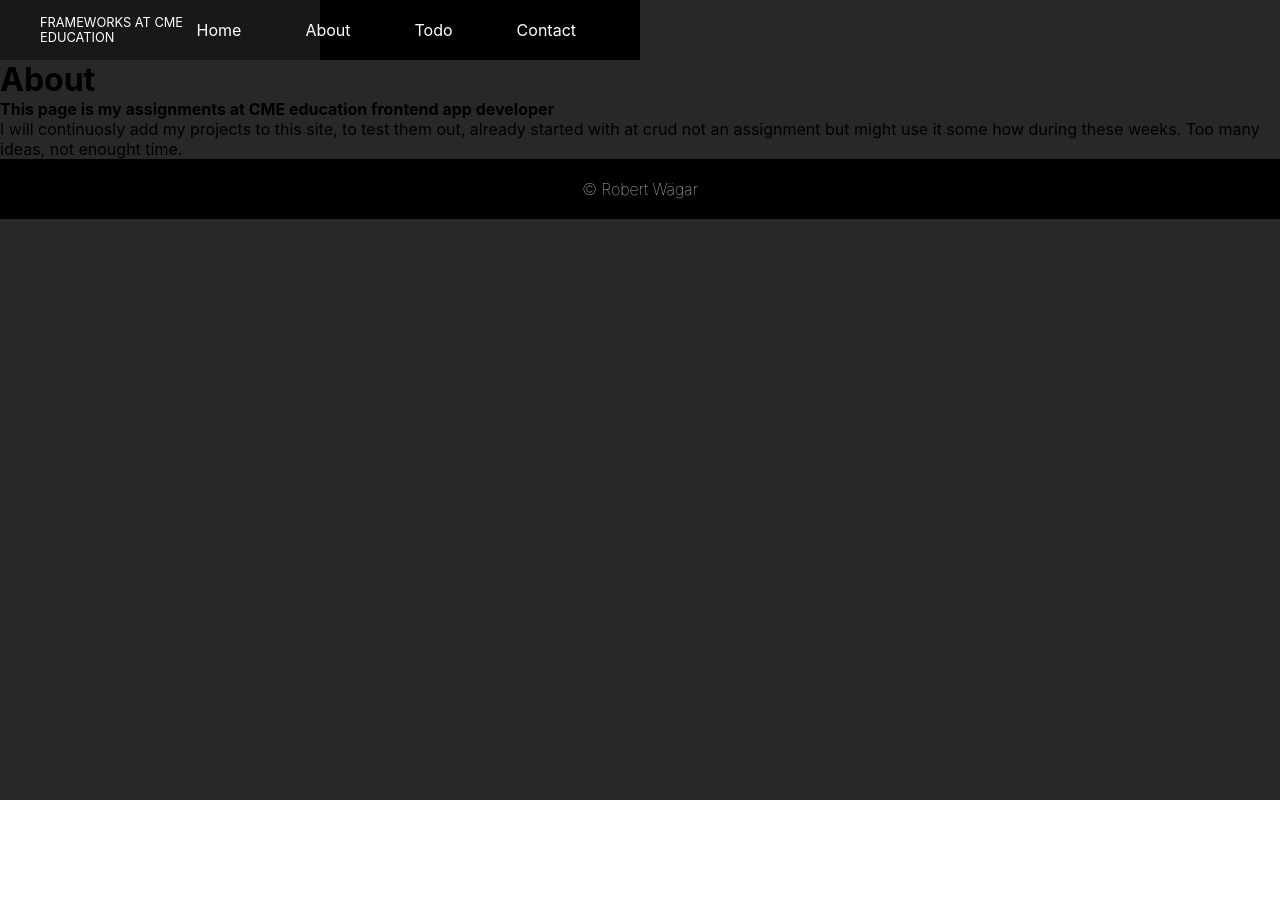
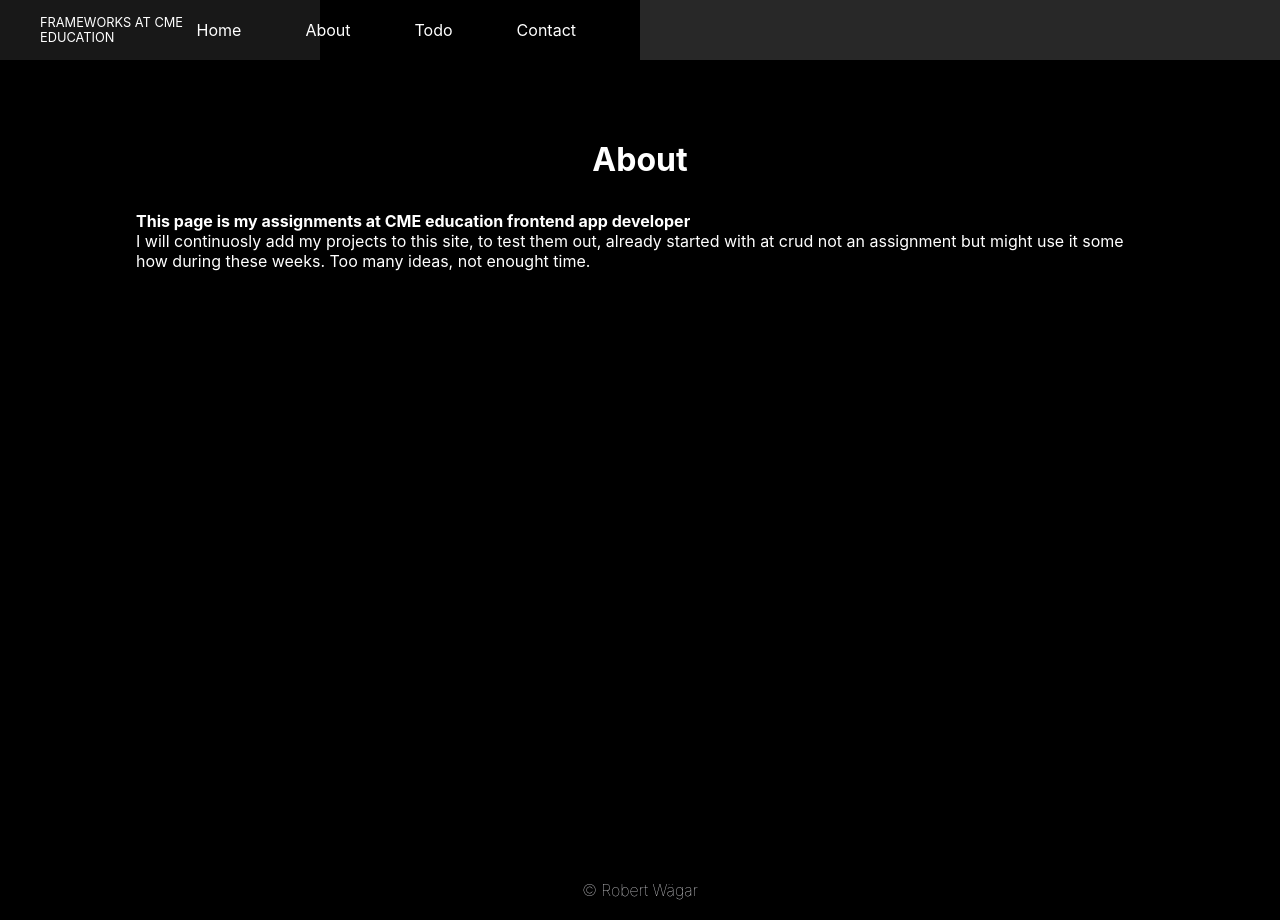
Before and after one commit to xxrobone/ass_1_cme, a React (Vite) app: page /about in a window 1280 px wide. Before the commit the page ends 800 px from the top, so only its background shows below. Built offline with nearby package versions, Linux system fonts and the light colour scheme.

Commit message:
adding some text to one of the extra pages, about

```diff
--- a/src/pages/about/About.jsx
+++ b/src/pages/about/About.jsx
@@ -1,8 +1,12 @@
 import React from 'react'
+
+//styles
+import './About.scss'
 
 export const About = () => {
   return (
-      <div>
+    <div className='about'>
+      <main>
       <h1>About</h1>
       <h4>This page is my assignments at CME education frontend app developer</h4>
       <p>I will continuosly add my projects to this site, to test them out, already started with at crud
@@ -11,6 +15,8 @@ export const About = () => {
         Too many ideas, not enought time.
 
       </p>
+
+      </main>
     </div>
   )
 }
--- a/src/pages/about/About.scss
+++ b/src/pages/about/About.scss
@@ -0,0 +1,18 @@
+.about {
+    min-height: 100vh;
+    color: white !important;
+    background-color: black;
+
+    main {
+        padding: 1rem 0.5rem;
+        height: 100%;
+        width: 80%;
+        display: flex;
+        flex-direction: column;
+        background-color: black;
+
+        h1 {
+            margin: 4rem auto 2rem;
+        }
+    }
+}
```
